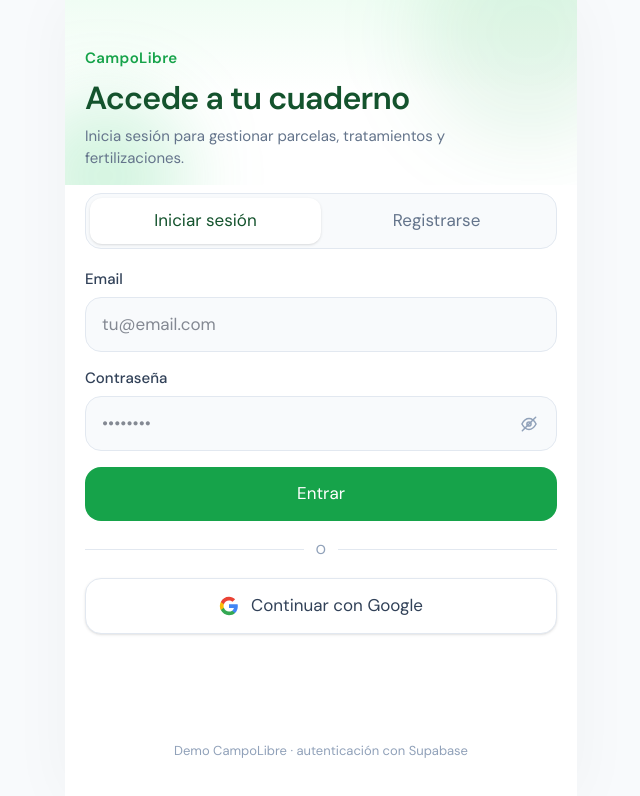
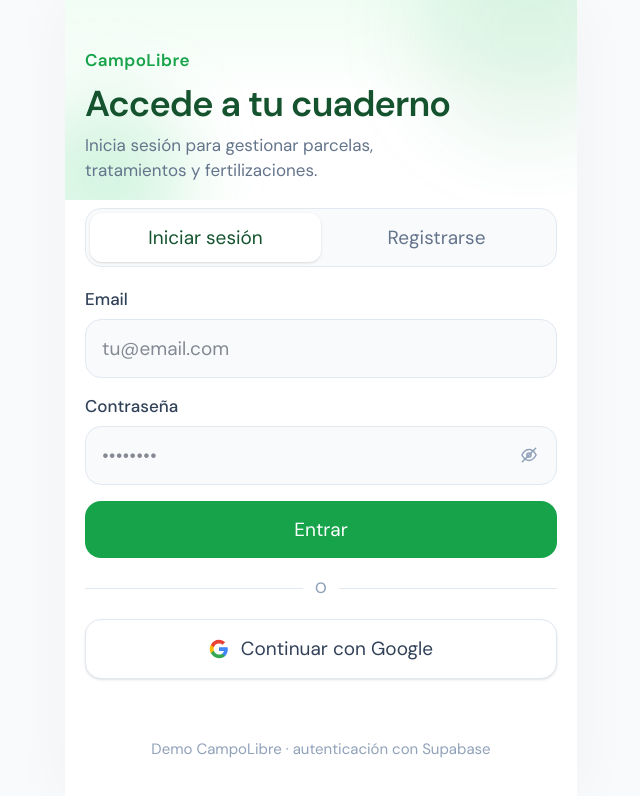
Before and after one commit to QuesadaProjects/cuaderno-campo-demo, a React (Vite) app: page /login in a window 1280 px wide. Shown: the top 796 px of the page, without its empty margins (319-959 px from the left). Built offline with nearby package versions, Linux system fonts and the light colour scheme; no server answers.

Commit message:
Aumentar más el tamaño de letra para mejor legibilidad

```diff
--- a/src/index.css
+++ b/src/index.css
@@ -12,21 +12,21 @@
   --color-surface: #f8fafc;
   --color-line: #e2e8f0;
 
-  /* Escala tipográfica ligeramente mayor (legibilidad móvil / edad media-avanzada) */
-  --text-xs: 0.8125rem; /* 13px */
-  --text-xs--line-height: 1.35;
-  --text-sm: 0.9375rem; /* 15px */
-  --text-sm--line-height: 1.45;
-  --text-base: 1.0625rem; /* 17px */
-  --text-base--line-height: 1.5;
-  --text-lg: 1.1875rem; /* 19px */
+  /* Escala tipográfica generosa (legibilidad para mediana/avanzada edad) */
+  --text-xs: 0.9375rem; /* 15px — antes ~12 */
+  --text-xs--line-height: 1.4;
+  --text-sm: 1.0625rem; /* 17px — antes ~14 */
+  --text-sm--line-height: 1.5;
+  --text-base: 1.1875rem; /* 19px — antes ~16 */
+  --text-base--line-height: 1.55;
+  --text-lg: 1.3125rem; /* 21px — antes ~18 */
   --text-lg--line-height: 1.45;
-  --text-xl: 1.3125rem; /* 21px */
-  --text-xl--line-height: 1.4;
-  --text-2xl: 1.625rem; /* 26px */
-  --text-2xl--line-height: 1.3;
-  --text-3xl: 2rem; /* 32px */
-  --text-3xl--line-height: 1.25;
+  --text-xl: 1.5rem; /* 24px — antes ~20 */
+  --text-xl--line-height: 1.35;
+  --text-2xl: 1.875rem; /* 30px — antes ~24 */
+  --text-2xl--line-height: 1.25;
+  --text-3xl: 2.25rem; /* 36px — antes ~30 */
+  --text-3xl--line-height: 1.2;
 }
 
 *,
@@ -67,7 +67,7 @@ select {
 }
 
 .leaflet-control-attribution {
-  font-size: 10px !important;
+  font-size: 11px !important;
   background: rgba(255, 255, 255, 0.75) !important;
   max-width: 70%;
 }
@@ -77,8 +77,8 @@ select {
   border: none !important;
   border-radius: 0.5rem !important;
   box-shadow: 0 4px 16px rgba(15, 23, 42, 0.12) !important;
-  padding: 0.4rem 0.7rem !important;
-  font-size: 0.875rem !important;
+  padding: 0.45rem 0.75rem !important;
+  font-size: 1rem !important;
   font-weight: 600;
   color: #14532d;
 }
```
